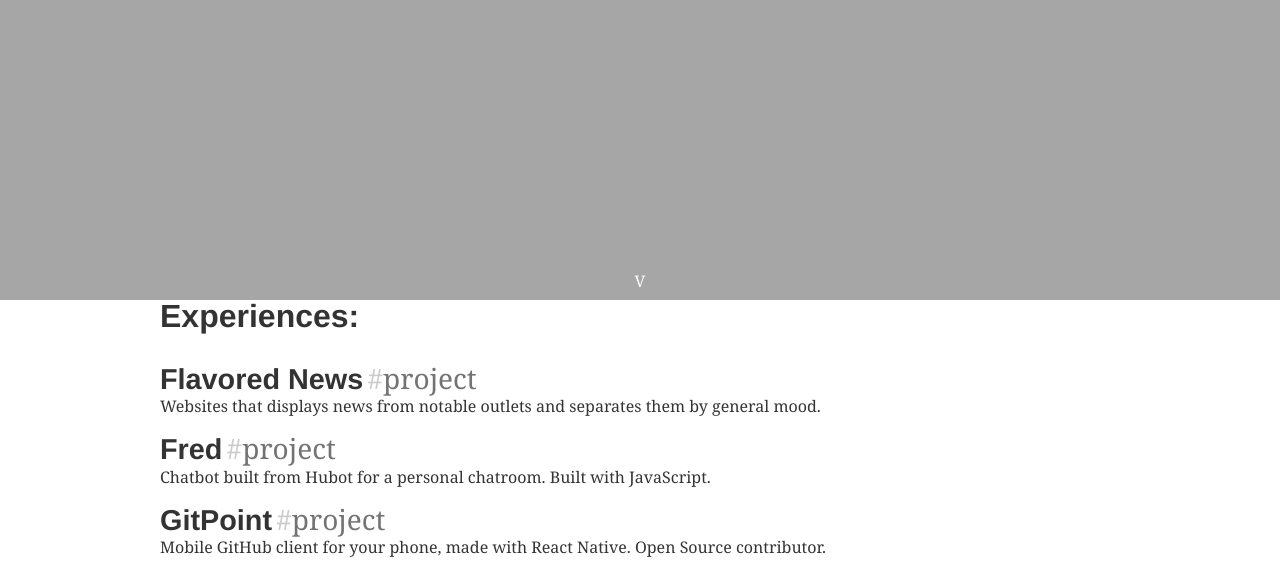
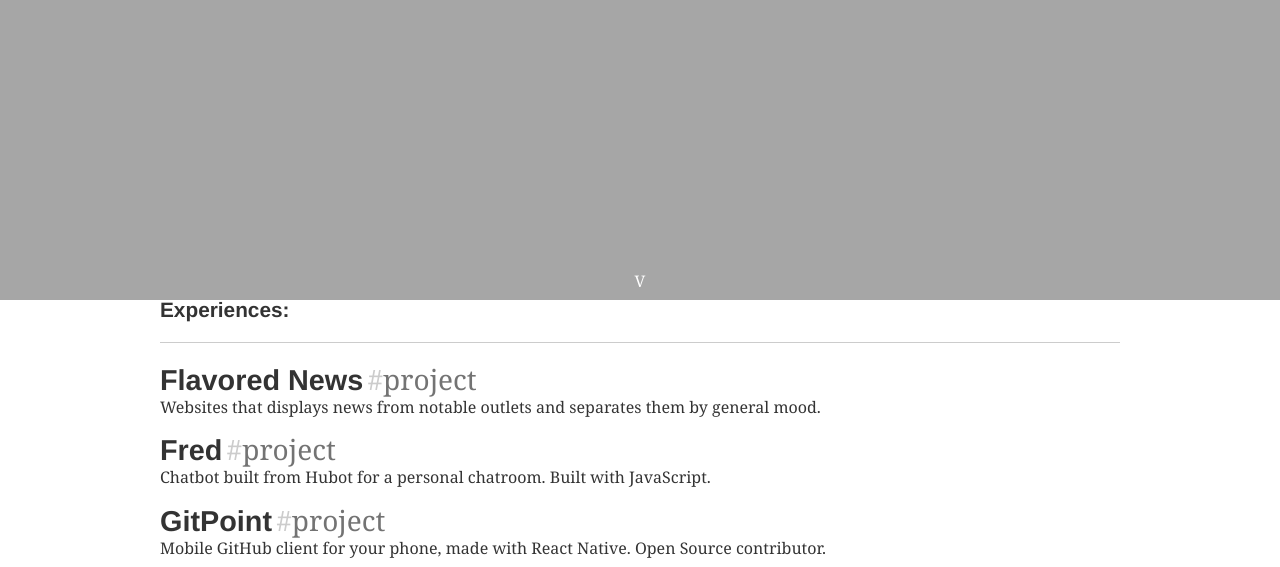
Before and after one commit to SammyIsra/SammyPortfolio, a Gatsby site: page /developer in a window 1280 px wide. Shown: the part 500-1067 px from the top of the page. Built offline with nearby package versions, Linux system fonts and the light colour scheme; Gatsby itself is replaced by a stand-in of ours; some packages are replaced by stand-ins of ours; what typography-theme-fairy-gates would draw is missing.

Commit message:
fixed some styling bugs

```diff
--- a/src/components/Header.js
+++ b/src/components/Header.js
@@ -67,6 +67,8 @@
   color: ${ props => props.dark ? "white" : "black"};
   position: absolute;
   bottom: 7px;
+  margin-left: auto;
+  margin-right: auto;
 `;
 
 export default function Header({dark, useImage, page}){
--- a/src/pages/developer.js
+++ b/src/pages/developer.js
@@ -4,9 +4,15 @@
 import Header from "../components/Header";
 
 const DeveloperPage = ({data}) => {
+
+  data.allMarkdownRemark.edges
+    .forEach( edge => console.log(edge.node) );
+
   const posts = data.allMarkdownRemark.edges
     .map( edge => edge.node )
     .filter( post => post.frontmatter.published );
+
+  //posts.forEach(post => console.log(post.frontmatter));
 
   return (
     <div>
@@ -26,8 +32,10 @@
     return (
       <ExperiencesContainer>
         <ExperiencesTitle>Experiences:</ExperiencesTitle>
+        <hr/>
         {posts.map((post) =>
           <DeveloperPost
+            key={post.frontmatter.title}
             title={post.frontmatter.title}
             description={post.frontmatter.description}
             timeToRead={post.timeToRead}
@@ -88,10 +96,10 @@
   align-items: stretch;
 `;
 
-const ExperiencesTitle = styled.h2`
-  font-size: 2rem;
-  line-height: 2rem;
-  margin-bottom: 2rem;
+const ExperiencesTitle = styled.h3`
+  font-size: 1.3rem;
+  line-height: 1.3rem;
+  margin-bottom: 1.3rem;
 `;
 
 export default DeveloperPage;
```
